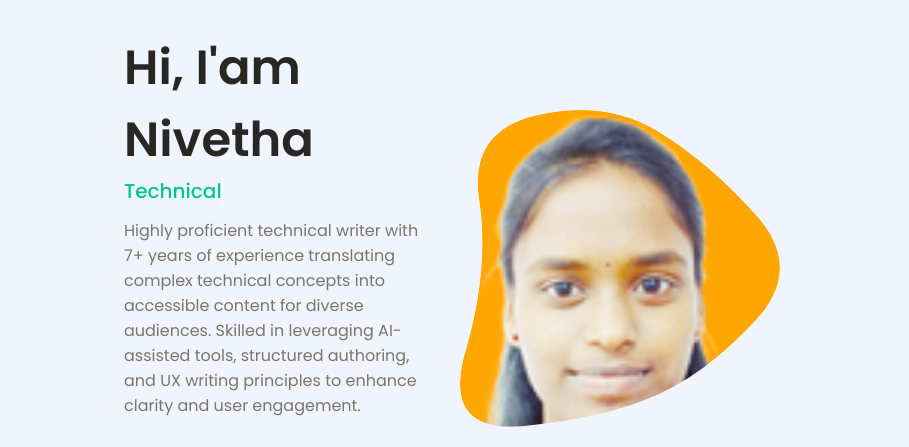
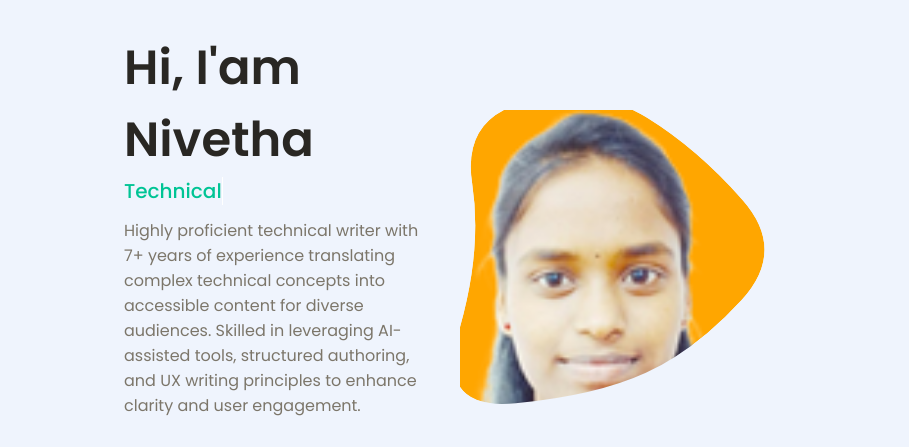
Before and after one commit to Nivetha202296/Portfolio, a plain HTML site: page index.html in a window 1280 px wide. Shown: the part 152-599 px from the top of the page, 244-1153 px from the left. Drawn offline with nearby package versions, Linux system fonts and the light colour scheme.

Commit message:
Update index.html

```diff
--- a/index.html
+++ b/index.html
@@ -96,7 +96,7 @@
           </div>
 
           <div class="home__img">
-            <svg class="home__blob" viewBox="186.87 161.32 683.39 676.17" xmlns="http://www.w3.org/2000/svg"
+            <svg class="home__blob" viewBox="200.87 191.32 703.39 696.17" xmlns="http://www.w3.org/2000/svg"
               xmlns:xlink="http://www.w3.org/1999/xlink">
               <mask id="mask0" mask-type="alpha">
                 <path d="M819.5,609.5Q719,719,609.5,769Q500,819,323.5,836Q147,853,198.5,676.5Q250,500,
@@ -105,7 +105,7 @@
               <g mask="url(#mask0)">
                 <path d="M819.5,609.5Q719,719,609.5,769Q500,819,323.5,836Q147,853,198.5,676.5Q250,500,
                     227.5,352.5Q205,205,352.5,172Q500,139,611.5,208Q723,277,821.5,388.5Q920,500,819.5,609.5Z" />
-                <image class="home__blob-img" x="20" y="160" xlink:href="assets\img\b6.png" />
+                <image class="home__blob-img" x="20" y="180" xlink:href="assets\img\b6.png" />
               </g>
             </svg>
           </div>
```
